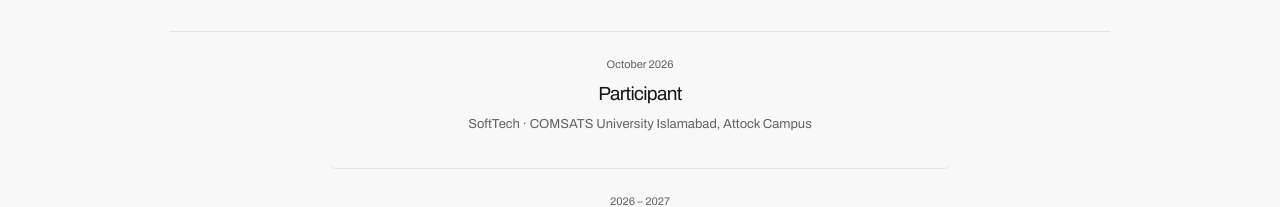
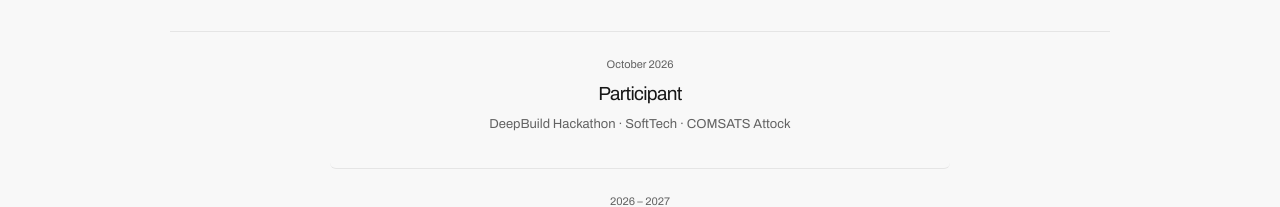
Before and after one commit to abduIwahid/Portfolio, a Next.js app: page /about in a window 1280 px wide. Shown: the part 3621-3828 px from the top of the page. Built offline with nearby package versions, Linux system fonts and the light colour scheme; no server answers.

Commit message:
About Community: name the DeepBuild Hackathon entry in full

```diff
--- a/content/profile.ts
+++ b/content/profile.ts
@@ -18,7 +18,7 @@ export const profile = {
     { title: 'AI & Machine Learning Developer', issuer: 'Programming Hub', period: 'Feb – Apr 2026', verify: 'https://www.educative.io/verify-certificate/1SX3S0S4GG' }
   ],
   activities: [
-    { title: 'Participant', organization: 'SoftTech · COMSATS University Islamabad, Attock Campus', period: 'October 2026' },
+    { title: 'Participant', organization: 'DeepBuild Hackathon · SoftTech · COMSATS Attock', period: 'October 2026' },
     { title: 'AI/ML Team Member', organization: 'Google Developer Groups on Campus · COMSATS Attock', period: '2026 – 2027' },
     { title: 'Participant', organization: 'Mind to Machine 2026 AI Hackathon · COMSATS Wah', period: 'May 2026', proof: 'https://drive.google.com/file/d/1UGs2P9JgDlXth--FgMtQXr_n10pAjnsu/view?usp=sharing' }
   ],
```
